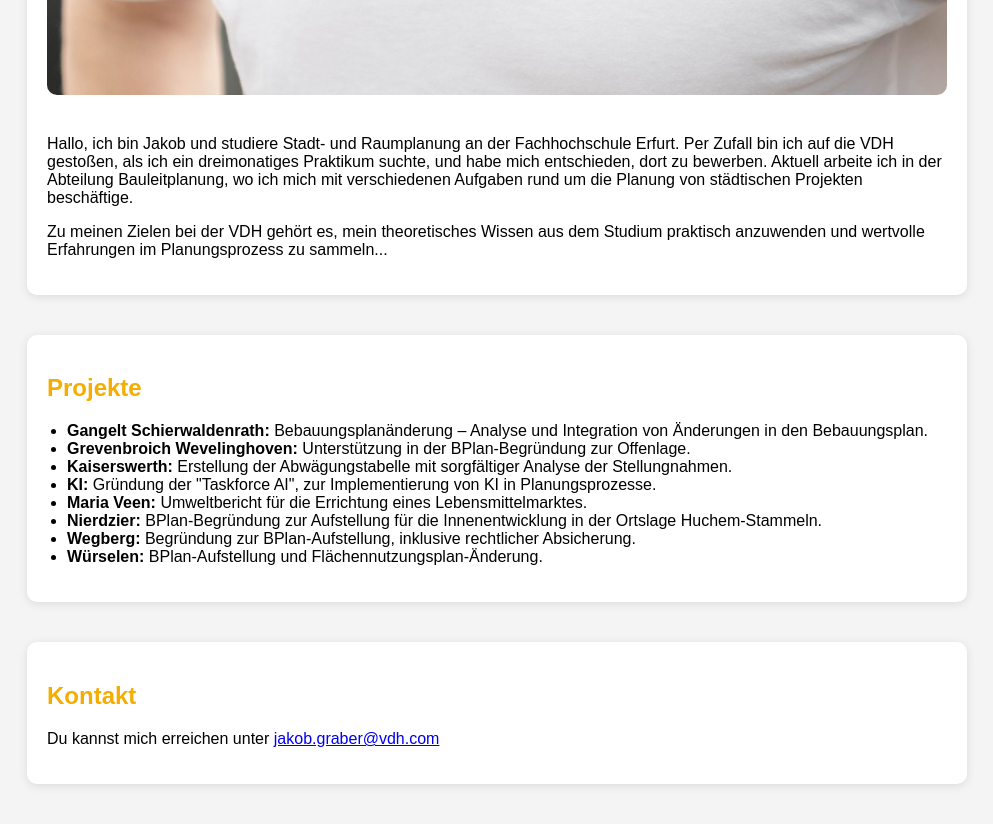
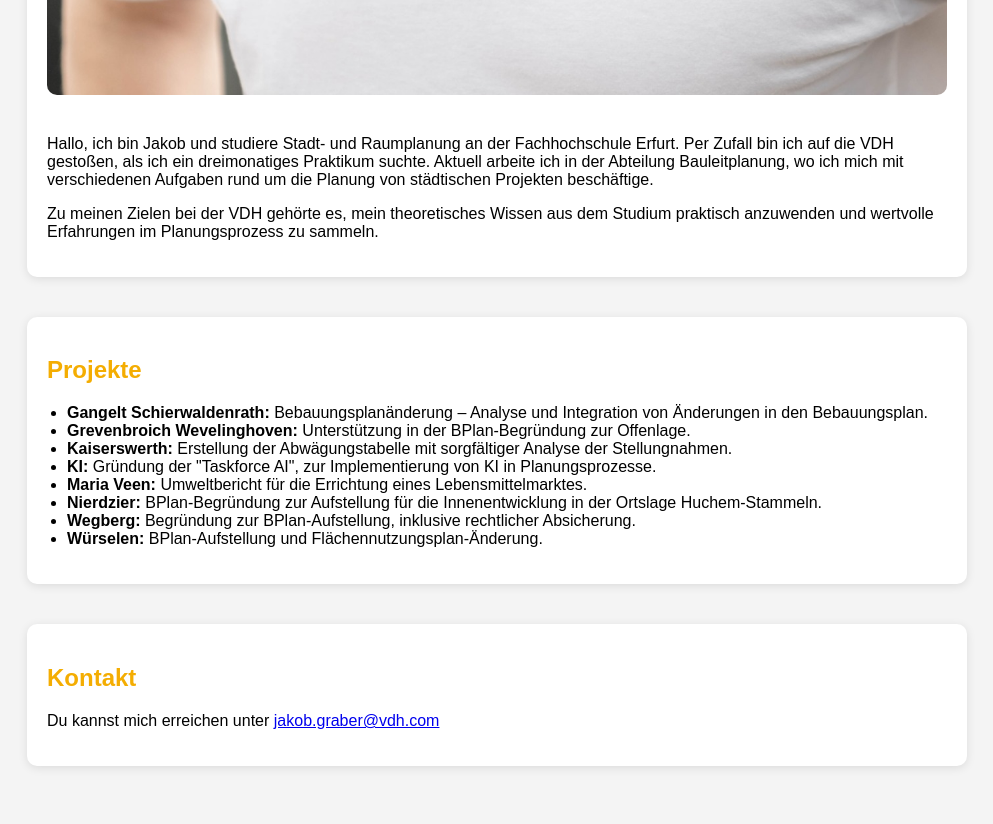
Before and after one commit to jakobus1214/VDH-JAKOB, a plain HTML site: page index.html in a window 1280 px wide. Shown: the part 2920-3744 px from the top of the page, without its empty margins (143-1136 px from the left). Drawn offline with Linux system fonts and the light colour scheme.

Commit message:
Update index.html

```diff
--- a/index.html
+++ b/index.html
@@ -28,8 +28,8 @@
     <section id="ueber-mich">
         <h2>Über mich</h2>
         <img src="portfolio_image_3.jpg" alt="Jakob im Freien">
-        <p>Hallo, ich bin Jakob und studiere Stadt- und Raumplanung an der Fachhochschule Erfurt. Per Zufall bin ich auf die VDH gestoßen, als ich ein dreimonatiges Praktikum suchte, und habe mich entschieden, dort zu bewerben. Aktuell arbeite ich in der Abteilung Bauleitplanung, wo ich mich mit verschiedenen Aufgaben rund um die Planung von städtischen Projekten beschäftige.</p>
-        <p>Zu meinen Zielen bei der VDH gehört es, mein theoretisches Wissen aus dem Studium praktisch anzuwenden und wertvolle Erfahrungen im Planungsprozess zu sammeln...</p>
+        <p>Hallo, ich bin Jakob und studiere Stadt- und Raumplanung an der Fachhochschule Erfurt. Per Zufall bin ich auf die VDH gestoßen, als ich ein dreimonatiges Praktikum suchte. Aktuell arbeite ich in der Abteilung Bauleitplanung, wo ich mich mit verschiedenen Aufgaben rund um die Planung von städtischen Projekten beschäftige.</p>
+        <p>Zu meinen Zielen bei der VDH gehörte es, mein theoretisches Wissen aus dem Studium praktisch anzuwenden und wertvolle Erfahrungen im Planungsprozess zu sammeln. </p>
     </section>
 
     <section id="projekte">
```
